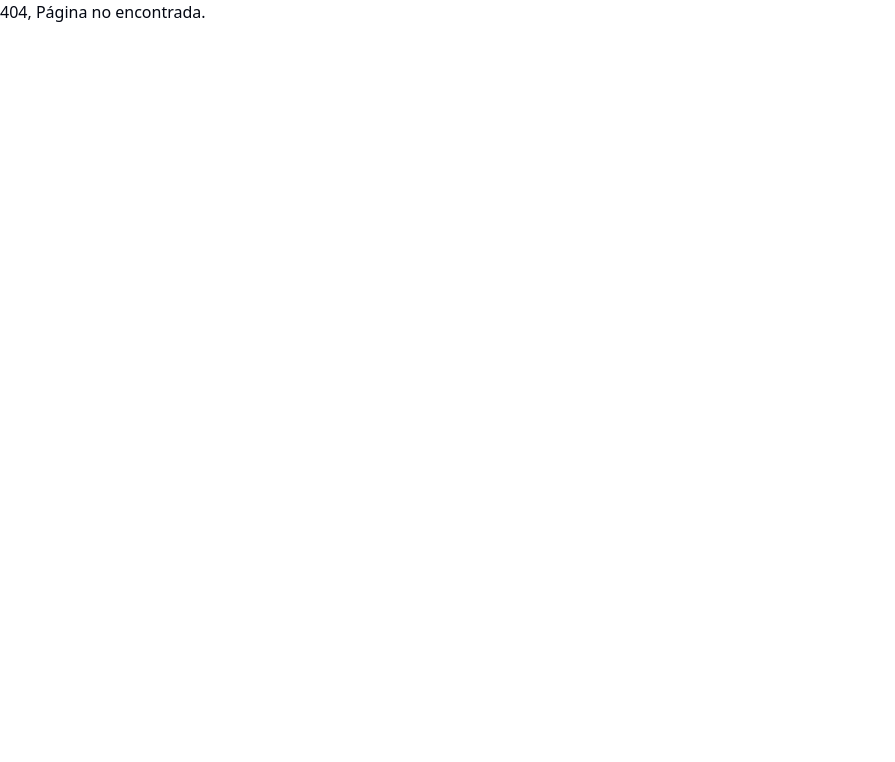
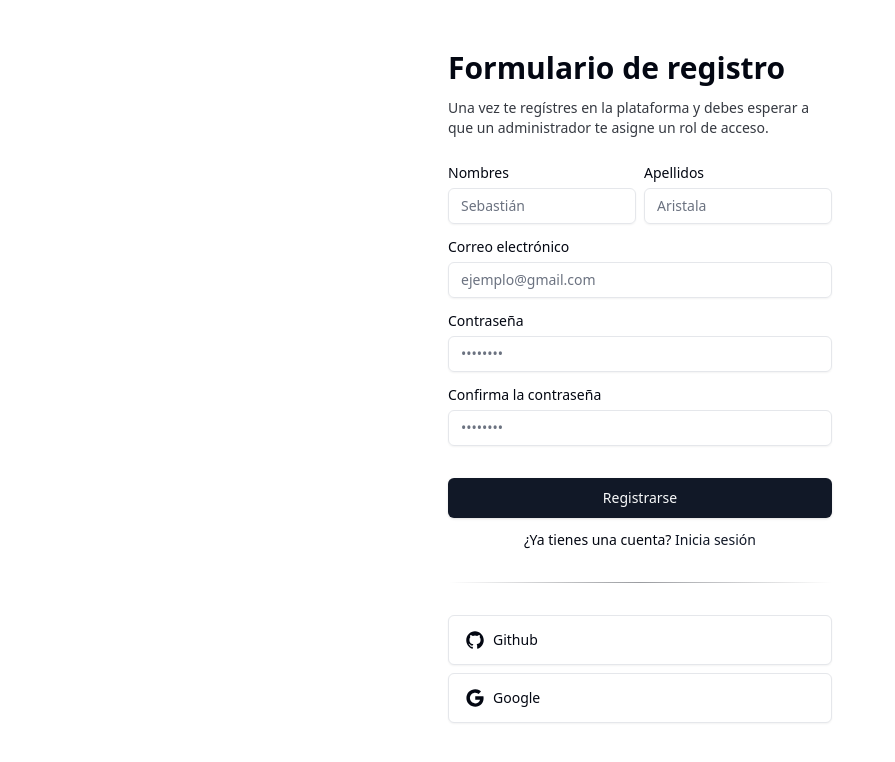
Before and after one commit to soyluisarrieta/react-ts, a React (Vite) app: page /registrarse in a window 1280 px wide. Before the commit this address had no page. Shown: the top 762 px of the page, without its empty margins (0-895 px from the left). Built offline with nearby package versions, Linux system fonts and the light colour scheme.

Commit message:
Add Login and Signup components with styles

```diff
--- a/src/App.tsx
+++ b/src/App.tsx
@@ -1,9 +1,11 @@
-import PasswordRecovery from '@/components/Auth/PasswordRecovery'
-import Home from '@/components/Pages/Home'
-import Account from '@/components/Profile/Account'
+import { useEffect } from 'react'
 import { Route, Switch } from 'wouter'
 import nProgress from 'nprogress'
-import { useEffect } from 'react'
+import Home from '@/components/Pages/Home'
+import Login from '@/components/Auth/Login'
+import Signup from '@/components/Auth/Signup'
+import PasswordRecovery from '@/components/Auth/PasswordRecovery'
+import Account from '@/components/Profile/Account'
 
 export default function App () {
   nProgress.start()
@@ -11,12 +13,15 @@ export default function App () {
   useEffect(()=>{
     setTimeout(()=>{
       nProgress.done()
-    },1300)
+    },500)
   },[])
 
   return (
     <Switch>                                                                                                                             <Route path='/' component={Home} />
       <Route path='/' component={Account} />
+
+      <Route path='/ingresar' component={Login} />
+      <Route path='/registrarse' component={Signup} />
 
       <Route path='/mi-cuenta' nest>
         <Switch>
--- /dev/null
+++ b/src/components/Auth/Login.tsx
@@ -0,0 +1,53 @@
+import { Label } from '@/components/ui/label'
+import { Input } from '@/components/ui/input'
+import Icon from '@/components/Icons'
+import { Button } from '@/components/ui/button'
+import { type Evt } from '@/types/others'
+
+export default function Login () {
+  const handleSubmit = (e: Evt) => {
+    e.preventDefault()
+    console.log('Form submitted')
+  }
+  return (
+    <div className="max-w-md w-full min-h-screen mx-auto p-4 md:p-8 bg-background grid place-content-center">
+      <h1 className="font-semibold text-3xl text-foreground">
+      Inicio de sesión
+      </h1>
+      <p className="text-foreground/80 text-sm max-w-sm mt-3">
+        Ingresa a tu cuenta usando tu correo electrónico y contraseña.
+      </p>
+
+      <form className="my-7" onSubmit={handleSubmit}>
+        <div className='flex flex-col space-y-2 w-full mb-4'>
+          <Label htmlFor="email">Correo electrónico</Label>
+          <Input id="email" placeholder="ejemplo@gmail.com" type="email" />
+        </div>
+        <div className='flex flex-col space-y-2 w-full mb-8'>
+          <Label htmlFor="password">Contraseña</Label>
+          <Input id="password" placeholder="••••••••" type="password" />
+        </div>
+
+        <Button className='w-full p-5' type='submit'>
+          Iniciar sesión
+        </Button>
+
+        <p className='text-center text-sm mt-3'>
+          ¿No tienes cuenta? <Button href='/registrarse' variant='link'>Regístrate</Button>
+        </p>
+
+        <div className="bg-gradient-to-r from-transparent via-foreground/40 to-transparent my-8 h-[1px] w-full" />
+
+        <div className="flex flex-col space-y-2 [&>button]:justify-start [&>button]:py-6">
+          <Button variant='outline'>
+            <Icon set="Brands" name='github' className='mr-2' size={20} /> Github
+          </Button>
+
+          <Button variant='outline' className='justify-start'>
+            <Icon set="Brands" name='google' className='mr-2' size={20} /> Google
+          </Button>
+        </div>
+      </form>
+    </div>
+  )
+}
--- /dev/null
+++ b/src/components/Auth/Signup.tsx
@@ -0,0 +1,71 @@
+import { Label } from '@/components/ui/label'
+import { Input } from '@/components/ui/input'
+import Icon from '@/components/Icons'
+import { Button } from '@/components/ui/button'
+import { type Evt } from '@/types/others'
+
+export default function Signup () {
+  const handleSubmit = (e: Evt) => {
+    e.preventDefault()
+    console.log('Form submitted')
+  }
+  return (
+    <div className="max-w-md w-full min-h-screen mx-auto p-4 md:p-8 bg-background grid place-content-center">
+      <h1 className="font-bold text-3xl text-foreground">
+        Formulario de registro
+      </h1>
+      <p className="text-foreground/80 text-sm max-w-sm mt-3">
+        Una vez te regístres en la plataforma y debes esperar a que un administrador te asigne un rol de acceso.
+      </p>
+
+      <form className="my-7" onSubmit={handleSubmit}>
+        <div className="flex flex-col md:flex-row space-y-2 md:space-y-0 md:space-x-2 mb-4">
+          <div className='flex flex-col space-y-2 w-full'>
+            <Label htmlFor="name">Nombres</Label>
+            <Input id="name" placeholder="Sebastián" type="text" />
+          </div>
+          <div className='flex flex-col space-y-2 w-full'>
+            <Label htmlFor="lastName">Apellidos</Label>
+            <Input id="lastName" placeholder="Aristala" type="text" />
+          </div>
+        </div>
+        <div className='flex flex-col space-y-2 w-full mb-4'>
+          <Label htmlFor="email">Correo electrónico</Label>
+          <Input id="email" placeholder="ejemplo@gmail.com" type="email" />
+        </div>
+        <div className='flex flex-col space-y-2 w-full mb-4'>
+          <Label htmlFor="password">Contraseña</Label>
+          <Input id="password" placeholder="••••••••" type="password" />
+        </div>
+        <div className='flex flex-col space-y-2 w-full mb-8'>
+          <Label htmlFor="passwordConfirm">Confirma la contraseña</Label>
+          <Input
+            id="passwordConfirm"
+            placeholder="••••••••"
+            type="passwordConfirm"
+          />
+        </div>
+
+        <Button className='w-full p-5' type='submit'>
+          Registrarse
+        </Button>
+
+        <p className='text-center text-sm mt-3'>
+          ¿Ya tienes una cuenta? <Button href='/ingresar' variant='link'>Inicia sesión</Button>
+        </p>
+
+        <div className="bg-gradient-to-r from-transparent via-foreground/40 to-transparent my-8 h-[1px] w-full" />
+
+        <div className="flex flex-col space-y-2 [&>button]:justify-start [&>button]:py-6">
+          <Button variant='outline'>
+            <Icon set="Brands" name='github' className='mr-2' size={20} /> Github
+          </Button>
+
+          <Button variant='outline' className='justify-start'>
+            <Icon set="Brands" name='google' className='mr-2' size={20} /> Google
+          </Button>
+        </div>
+      </form>
+    </div>
+  )
+}
```
